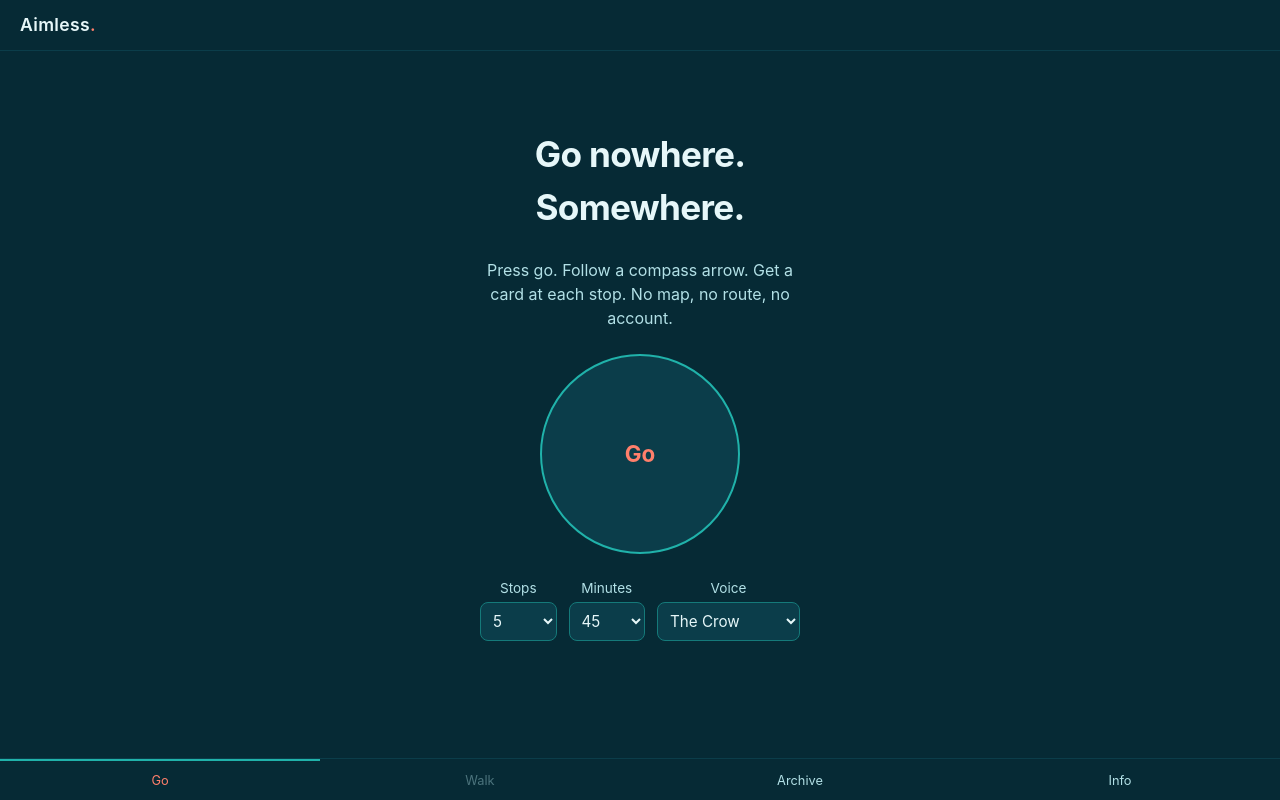
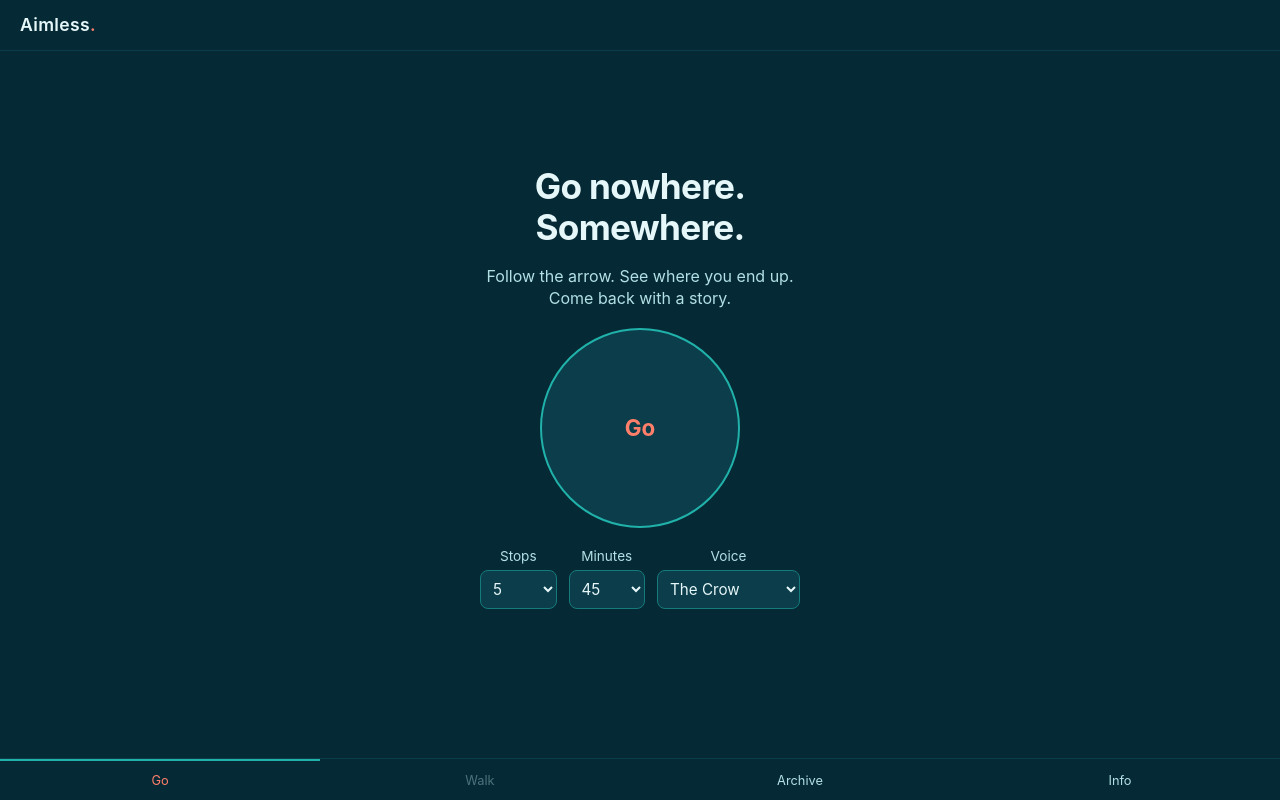
Before and after one commit to robby3000/aimless, a website: page public/index.html in a window 1280 px wide. Drawn offline with Linux system fonts and the light colour scheme.

Commit message:
Tighten Go screen and shorten the subtitle
New two-line subtitle; slightly reduced gap and line-heights to give
the Go button (and upcoming walk parameter selectors) more room.

Generated with [Devin](https://devin.ai)

Co-Authored-By: Devin <158243242+devin-ai-integration[bot]@users.noreply.github.com>

```diff
--- a/public/index.html
+++ b/public/index.html
@@ -125,17 +125,19 @@
       justify-content: center;
       align-items: center;
       text-align: center;
-      gap: 24px;
+      gap: 18px;
     }
     #screen-go .title {
       font-size: 2.2rem;
       font-weight: 700;
       letter-spacing: -0.02em;
+      line-height: 1.15;
     }
     #screen-go .subtitle {
       color: var(--fg-dim);
       font-size: 1rem;
       max-width: 320px;
+      line-height: 1.4;
     }
     #btn-go {
       width: 200px;
@@ -473,7 +475,7 @@
   <!-- Go screen -->
   <section id="screen-go" class="screen active">
     <div class="title">Go nowhere.<br>Somewhere.</div>
-    <div class="subtitle">Press go. Follow a compass arrow. Get a card at each stop. No map, no route, no account.</div>
+    <div class="subtitle">Follow the arrow. See where you end up.<br>Come back with a story.</div>
     <button id="btn-go">Go</button>
     <div class="settings-row">
       <label>
```
